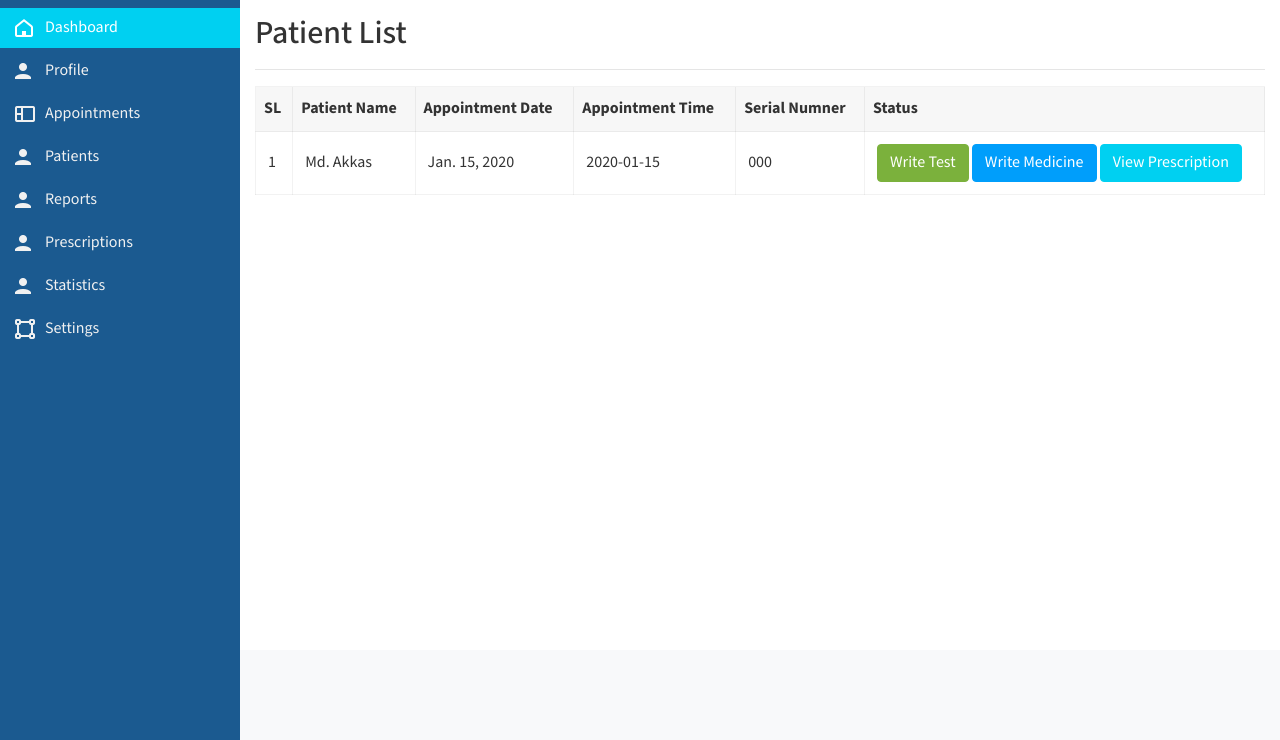
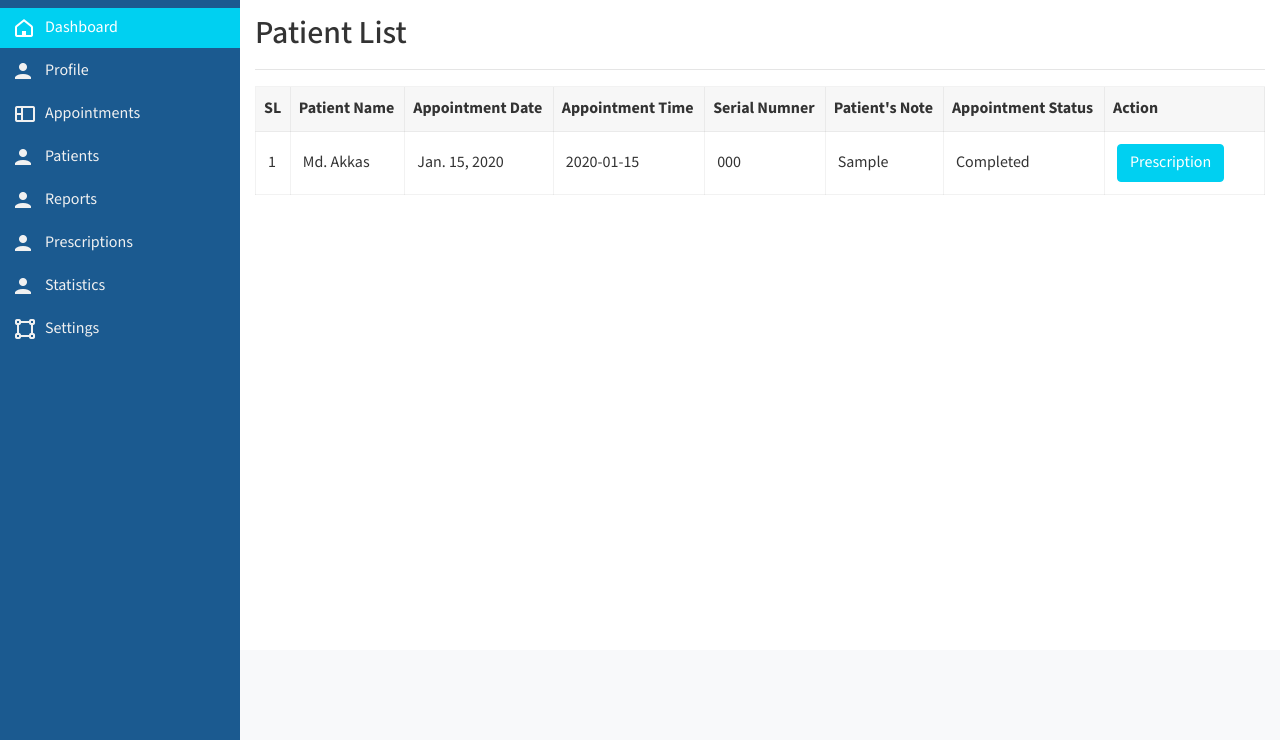
Before and after one commit to cseakkas/Patient-Management, a Django app: template doctor_app/templates/doctor/patient_list.html in a window 1280 px wide. Shown: the part 60-800 px from the top of the page. Run offline with Django 3.2, Linux system fonts and the light colour scheme; the template is opened without the code that fills it: values that come from a table or form of the project are taken from there, others are empty; data comes from the database, SQL or seed files in the repository; tables that the repository leaves empty hold one stand-in row (values such as "Sample post"); some libraries are stand-ins or nearby versions.

Commit message:
Update code

```diff
--- a/doctor_app/templates/common/master.html
+++ b/doctor_app/templates/common/master.html
@@ -100,14 +100,13 @@
 								<a href="/doctor/patient-list/"><i class="fe fe-user"></i><span>Patient List</span></a>
 							</li>
 							<li>
-								<a href=""><i class="fe fe-user"></i> <span>Patient Test</span></a>
-							</li>
-
-							<li>
-								<a href=""><i class="fe fe-user"></i> <span>Patient Report</span></a>
+								<a href=""><i class="fe fe-user"></i> <span>Patient Test List</span></a>
 							</li>
 							<li>
 								<a href=""><i class="fe fe-user"></i> <span>Patient Medicine</span></a>
+							</li>
+							<li>
+								<a href=""><i class="fe fe-user"></i> <span>Patient Report</span></a>
 							</li>
 							<li>
 								<a href=""><i class="fe fe-user"></i> <span>Test Lists</span></a>
--- a/doctor_app/templates/doctor/patient_list.html
+++ b/doctor_app/templates/doctor/patient_list.html
@@ -16,7 +16,9 @@
                         <th>Appointment Date</th>
                         <th>Appointment Time</th>
                         <th>Serial Numner</th>
-                        <th style="width: 400px;">Status</th>
+                        <th>Patient's Note</th>
+                        <th>Appointment Status</th>
+                        <th style="width: 160px;">Action</th>
                     </tr>
                     {% for data in patient_list %}
                         <tr>
@@ -25,11 +27,14 @@
                             <td>{{ data.appiontment_date }}</td>
                             <td>{{ data.appiontment_time }}</td>
                             <td>{{ data.serial_number }}</td>
+                            <td>{{ data.patient_remarks }}</td>
+                            <td>{{ data.appointment_status }}</td>
                             <td>
-                            <a href="/doctor/patient/{{ data.pk }}/write-test/" class="btn btn-success">Write Test</a>
-                            <a href="/doctor/patient/{{ data.pk }}/write-medicine/" class="btn btn-info">Write Medicine</a>
-                            <a href="/doctor/patient/{{ data.pk }}/view-prescription/" target="_blank" class="btn btn-primary">View Prescription</a>
-
+                                {% if data.appointment_status == "Completed" %}
+                                    <a href="/doctor/patient/{{ data.pk }}/view-prescription/" target="_blank" class="btn btn-primary">Prescription</a>
+                                {% else %}
+                                    <a href="#" class="btn btn-warning">No-Prescription</a>
+                                {% endif %}
                             </td>
                         </tr>
                     {% endfor %}
--- a/doctor_app/urls.py
+++ b/doctor_app/urls.py
@@ -18,6 +18,7 @@ urlpatterns = [
     path('doctor-list/', views.doctor_list),
     path('doctor-list/<int:id>/profile/', views.doctor_wise_profile),
     path('doctor/patient/<int:appointment_id>/view-prescription/', views.patient_wise_prescription),
+    path('doctor/patient/<int:id>/view-test-report/', views.view_test_report_by_doctor),
 
     # path('doctor/find-patient/', views.find_a_patient),
     # path('doctor/patient-list/', views.patient_list),
```
Also changed, not shown: doctor_app/templates/doctor/all_appiontment.html (+9 -4 lines), doctor_app/views.py (+19 -3 lines).
